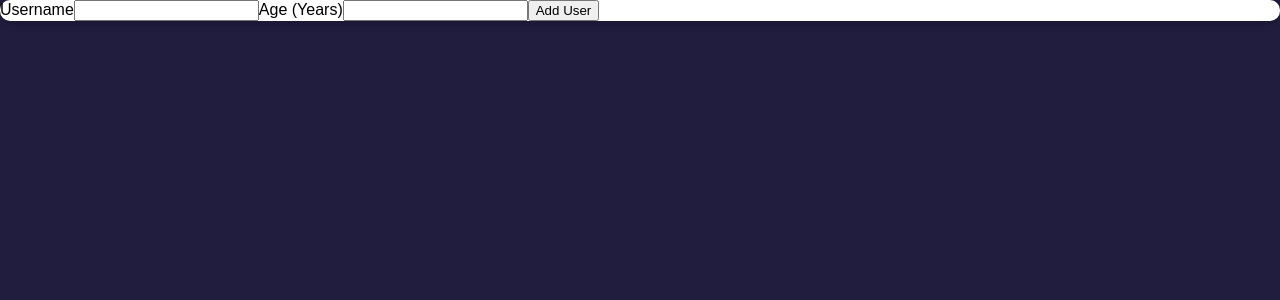
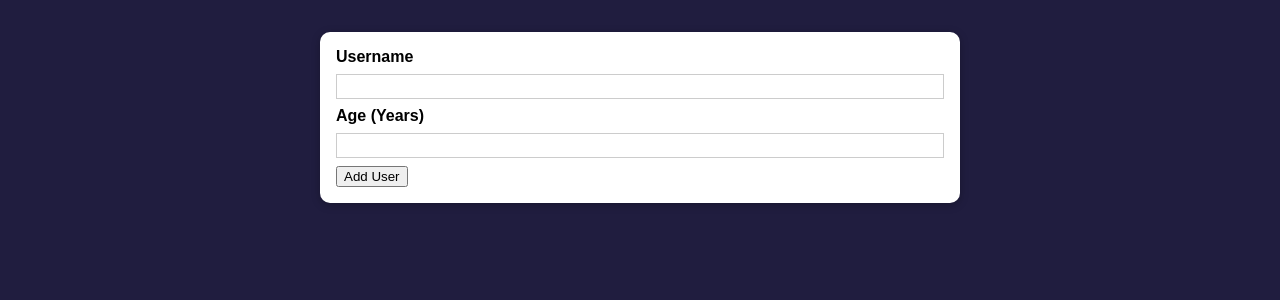
Before and after one commit to elnur004/simple-user-inputs, a React (Create React App) app: page / in a window 1280 px wide. Shown: the top 300 px of the page. Built offline with nearby package versions, Linux system fonts and the light colour scheme.

Commit message:
generated default 'styleName' class name for Card module and handled it inside div element with other class module

```diff
--- a/src/components/UI/Card.js
+++ b/src/components/UI/Card.js
@@ -1,7 +1,9 @@
 import style from './Card.module.css';
 
 const Card = (props) => {
-  return <div className={style.card}>{props.children}</div>;
+  return (
+    <div className={`${style.card} ${props.styleName}`}>{props.children}</div>
+  );
 };
 
 export default Card;
--- a/src/components/Users/AddUser.js
+++ b/src/components/Users/AddUser.js
@@ -1,5 +1,6 @@
 import { useState } from 'react';
 import Card from '../UI/Card';
+import style from './AddUser.module.css';
 
 const AddUser = (props) => {
   const [userNameInput, setUserNameInput] = useState('');
@@ -24,7 +25,7 @@ const AddUser = (props) => {
   };
 
   return (
-    <Card>
+    <Card styleName={style.input}>
       <form onSubmit={addUserNameHandler}>
         <label htmlFor="username">Username</label>
         <input type="text" id="username" onInput={userNameHandler} />
--- /dev/null
+++ b/src/components/Users/AddUser.module.css
@@ -0,0 +1,26 @@
+.input {
+  margin: 2rem auto;
+  padding: 1rem;
+  width: 90%;
+  max-width: 40rem;
+}
+
+.input label {
+  display: block;
+  font-weight: bold;
+  margin-bottom: 0.5rem;
+}
+
+.input input {
+  font: inherit;
+  display: block;
+  width: 100%;
+  border: 1px solid #ccc;
+  padding: 0.15rem;
+  margin-bottom: 0.5rem;
+}
+
+.input input:focus {
+  outline: none;
+  border-color: #4f005f;
+}
```
